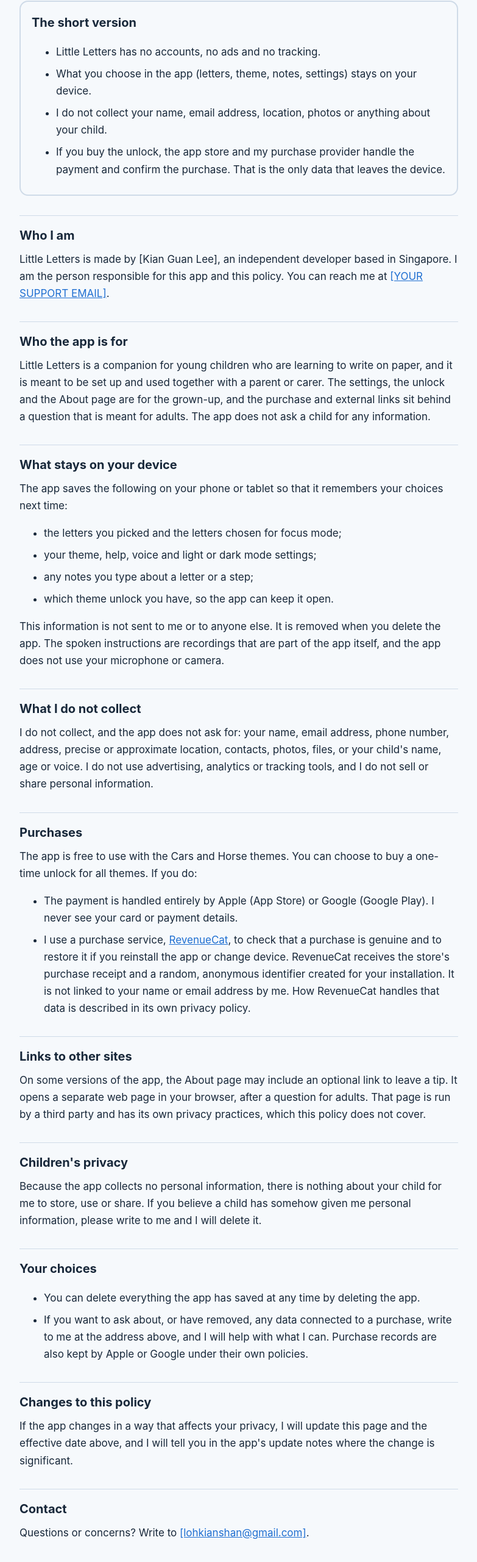
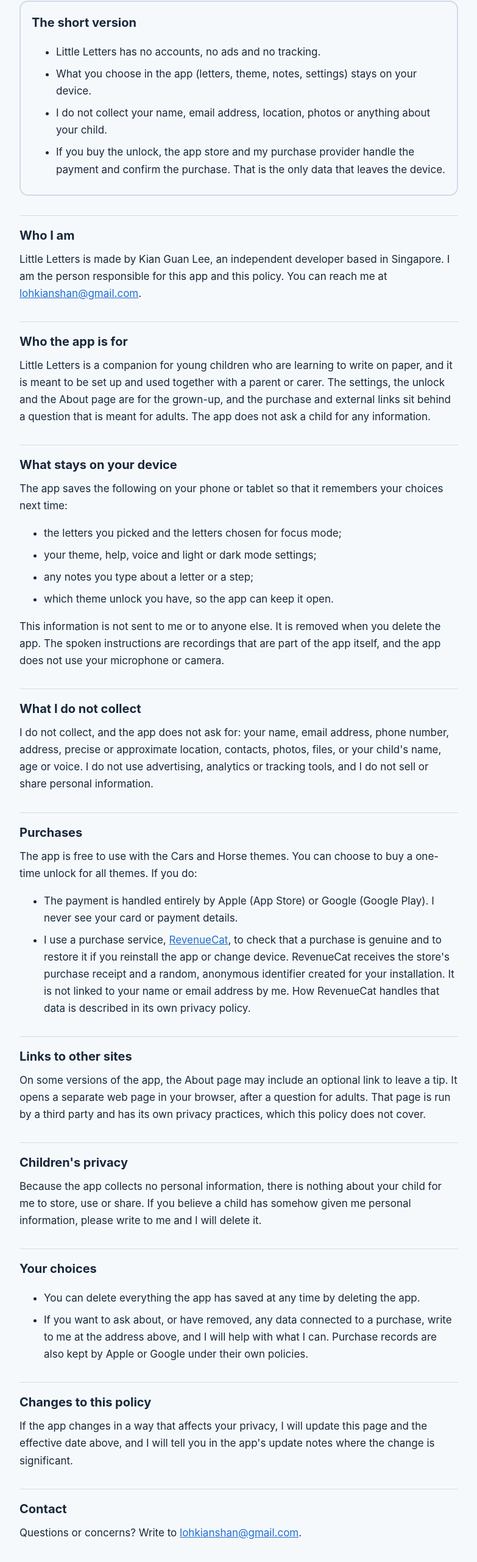
Before and after one commit to lkguan1990-gif/littleletters, a plain HTML site: page privacy.html in a window 1280 px wide. Shown: the part 133-2694 px from the top of the page at 61% size, without its empty margins (248-1031 px from the left). Drawn offline with Linux system fonts and the light colour scheme.

Commit message:
Add files via upload

```diff
--- a/privacy.html
+++ b/privacy.html
@@ -33,7 +33,7 @@
   </div>
 
   <h2>Who I am</h2>
-  <p>Little Letters is made by [Kian Guan Lee], an independent developer based in Singapore. I am the person responsible for this app and this policy. You can reach me at <a href="mailto:[YOUR SUPPORT EMAIL]">[YOUR SUPPORT EMAIL]</a>.</p>
+  <p>Little Letters is made by Kian Guan Lee, an independent developer based in Singapore. I am the person responsible for this app and this policy. You can reach me at <a href="mailto:lohkianshan@gmail.com">lohkianshan@gmail.com</a>.</p>
 
   <h2>Who the app is for</h2>
   <p>Little Letters is a companion for young children who are learning to write on paper, and it is meant to be set up and used together with a parent or carer. The settings, the unlock and the About page are for the grown-up, and the purchase and external links sit behind a question that is meant for adults. The app does not ask a child for any information.</p>
@@ -74,7 +74,7 @@
   <p>If the app changes in a way that affects your privacy, I will update this page and the effective date above, and I will tell you in the app's update notes where the change is significant.</p>
 
   <h2>Contact</h2>
-  <p>Questions or concerns? Write to <a href="mailto:[lohkianshan@gmail.com]">[lohkianshan@gmail.com]</a>.</p>
+  <p>Questions or concerns? Write to <a href="mailto:lohkianshan@gmail.com">lohkianshan@gmail.com</a>.</p>
 </main>
 </body>
 </html>
```
